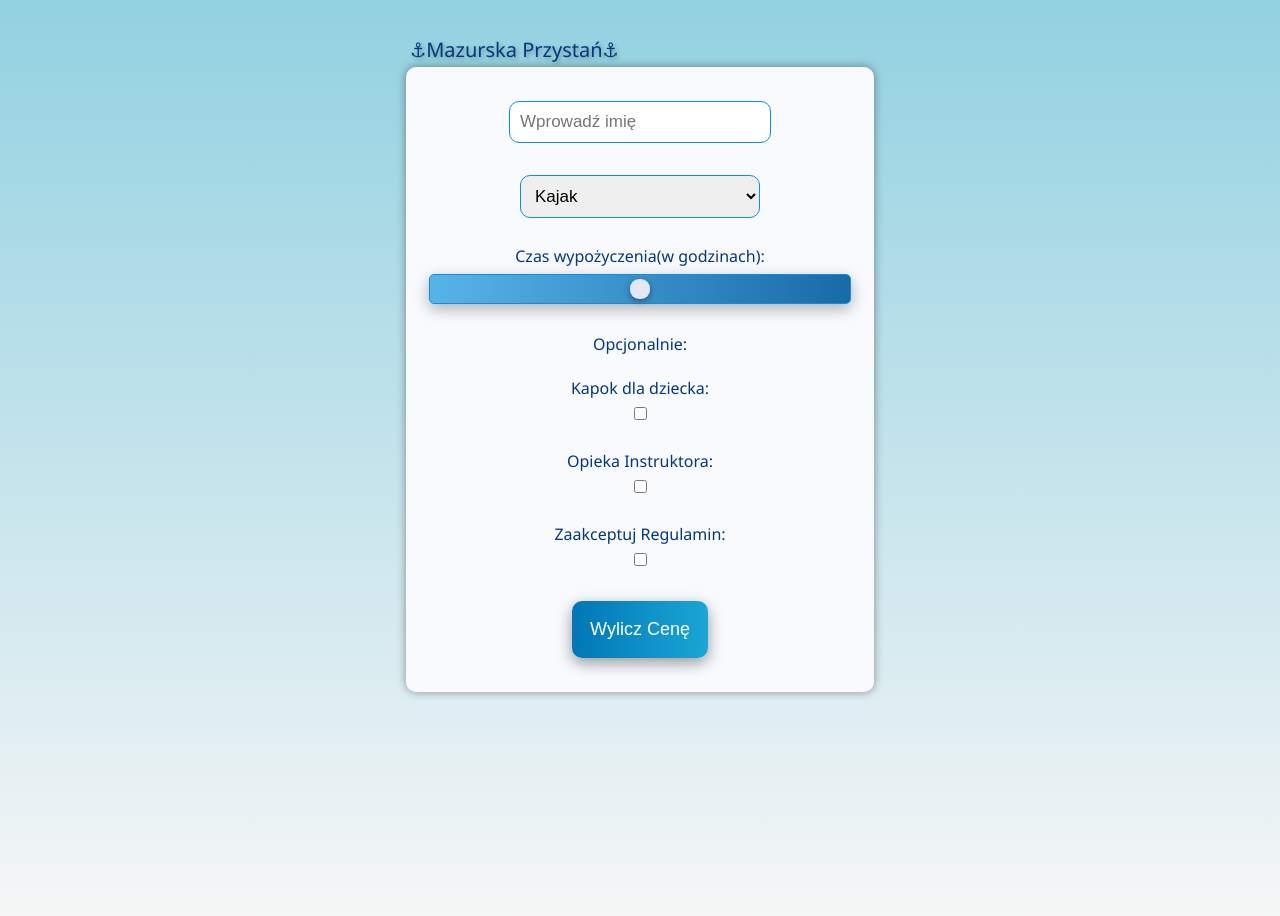
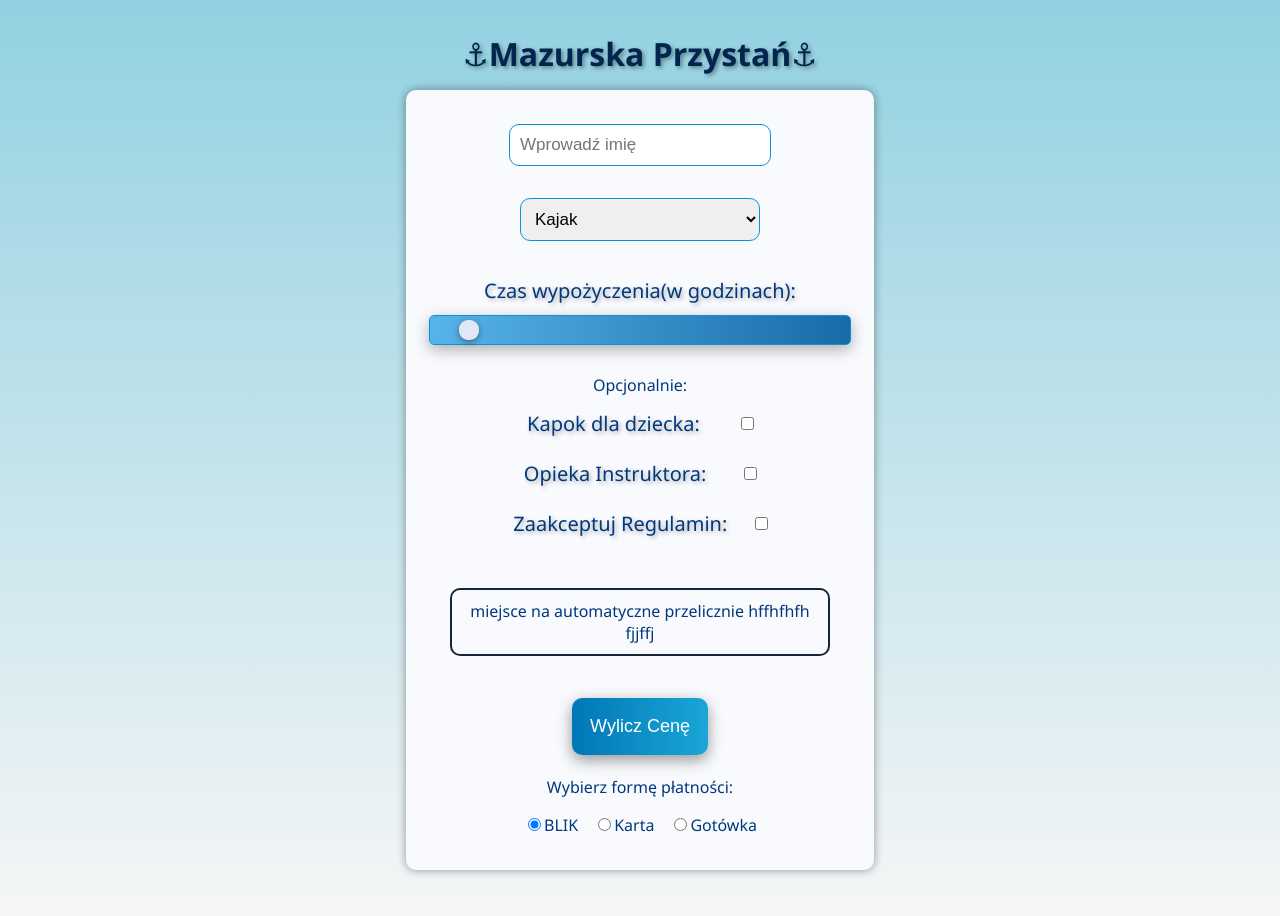
Before and after one commit to MarcelFreitag2/Freitag-Svietka, a React (Vite) app: page / in a window 1280 px wide. Shown: the top 916 px of the page. Built offline with nearby package versions, Linux system fonts and the light colour scheme.

Commit message:
zmiany w niektorych inputach, dodanie funkcji platnosci

```diff
--- a/src/App.tsx
+++ b/src/App.tsx
@@ -1,5 +1,5 @@
 import './App.css'
-import type {SyntheticEvent} from "react";
+import {type ChangeEvent, type SyntheticEvent, useState} from "react";
 import './Logic.ts'
 import {handleImie, handleKapok, handleRegulamin} from "./Logic.ts";
 import { handleWybor } from "./Logic.ts";
@@ -10,12 +10,17 @@ function App() {
     function handleSubmit(event: SyntheticEvent<HTMLFormElement>) {
     console.log("Submitting", event);
     }
+    function handlePaymentChange(e: ChangeEvent<HTMLInputElement>) {
+        setPaymentMethod(e.target.value);
+        console.log(e.target.value)
+    }
 
+    const [paymentMethod, setPaymentMethod] = useState("blik");
 
   return (
     <>
         <div>
-            <h1>⚓Mazurska Przystań⚓</h1>
+            <h2>⚓Mazurska Przystań⚓</h2>
             <form onSubmit={handleSubmit}>
                 <input
                     type="text"
@@ -33,28 +38,70 @@ function App() {
                 <option value={"omega"}>Flagowa Omega</option>
                 </select>
                 <br></br>
-                Czas wypożyczenia(w godzinach):
-                <input
-                   type="range"
-                   min="1"
-                   max="8"
-                   step="0.5"
-                   value= ""
-                   onChange={handleSuwak}
-                ></input>
+                <h1>Czas wypożyczenia(w godzinach):</h1>
+                <input type="range" min="0" max="8" step="0.1" value="0.4"
+                   onChange={handleSuwak} >
+                </input>
                 <br></br>
-                    Opcjonalnie:<br/>
+                    Opcjonalnie:
                 <br/>
-                    Kapok dla dziecka:
+                <div id={"check"}>
+                    <h1>Kapok dla dziecka:</h1>
                     <input type={"checkbox"} name={"kapok"} onChange={handleKapok} />
+                </div>
+                <div id={"check"}>
+                    <h1>Opieka Instruktora:</h1>
+                    <input type={"checkbox"} name={"instru"} onChange={handleKapok} />
+                </div>
+                <div id={"check"}>
+                <h1>Zaakceptuj Regulamin:</h1>
+                <input type={"checkbox"} name={"regulamin"} onChange={handleRegulamin} />
+                </div>
                     <br/>
-                    Opieka Instruktora:
-                    <input type={"checkbox"} name={"instru"} onChange={handleKapok} />
+                <div id="licz">miejsce na automatyczne przelicznie
+                hffhfhfh fjjffj
+                </div>
                 <br></br>
-                Zaakceptuj Regulamin:
-                <input type={"checkbox"} name={"regulamin"} onChange={handleRegulamin}/>
-                <br/>
                 <button type="submit">Wylicz Cenę</button>
+
+                <div>
+                    <p>Wybierz formę płatności:</p>
+                    <label>
+                        <input
+                            type="radio"
+                            name="payment"
+                            value="blik"
+                            checked={paymentMethod === "blik"}
+                            onChange={handlePaymentChange}
+                        />
+                        BLIK
+                    </label>
+
+
+                    <label style={{ marginLeft: "15px" }}>
+                        <input
+                            type="radio"
+                            name="payment"
+                            value="card"
+                            checked={paymentMethod === "card"}
+                            onChange={handlePaymentChange}
+                        />
+                        Karta
+                    </label>
+
+                    <label style={{ marginLeft: "15px" }}>
+                        <input
+                            type="radio"
+                            name="payment"
+                            value="cash"
+                            checked={paymentMethod === "cash"}
+                            onChange={handlePaymentChange}
+                        />
+                        Gotówka
+                    </label>
+                </div>
+
+
             </form>
         </div>
     </>
```
